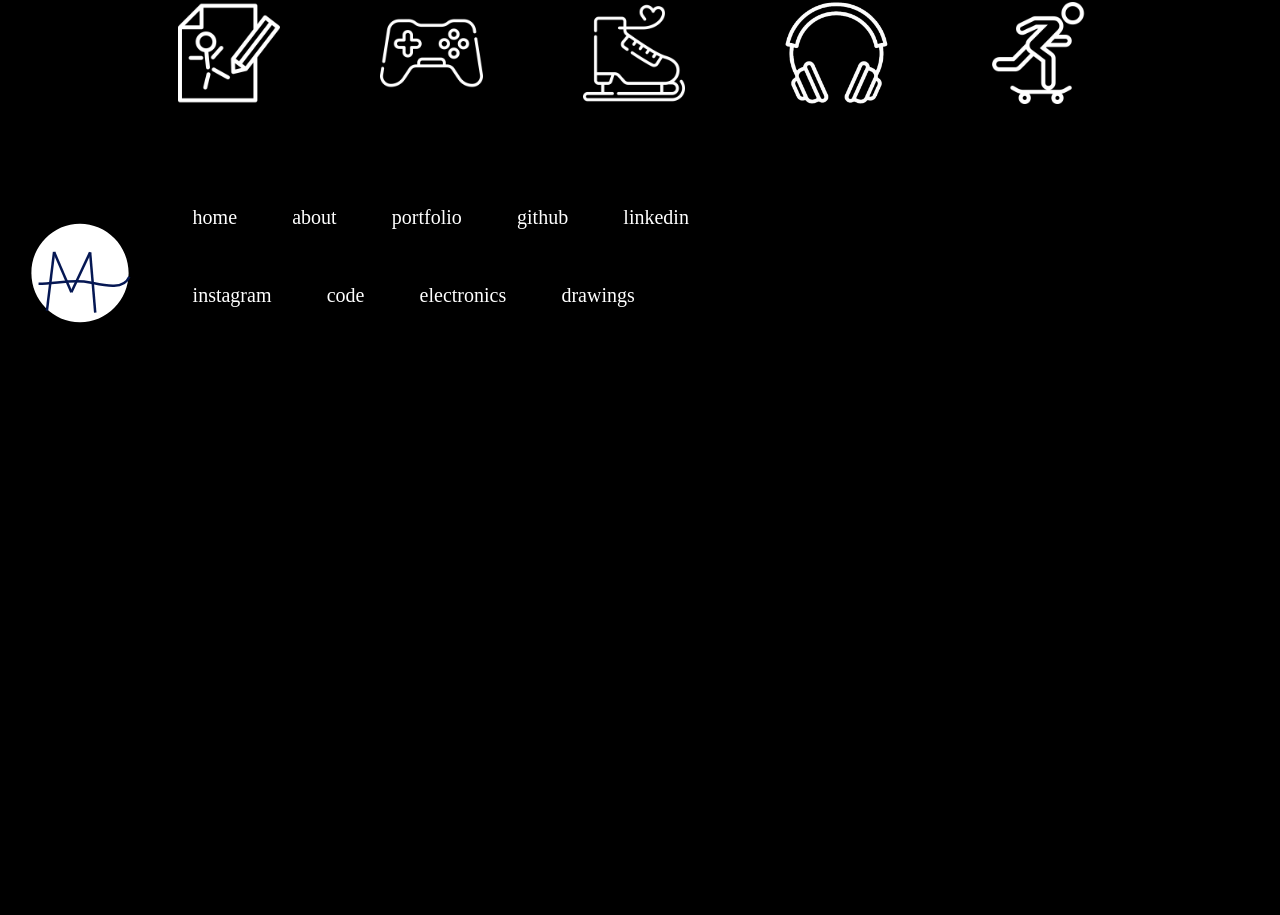
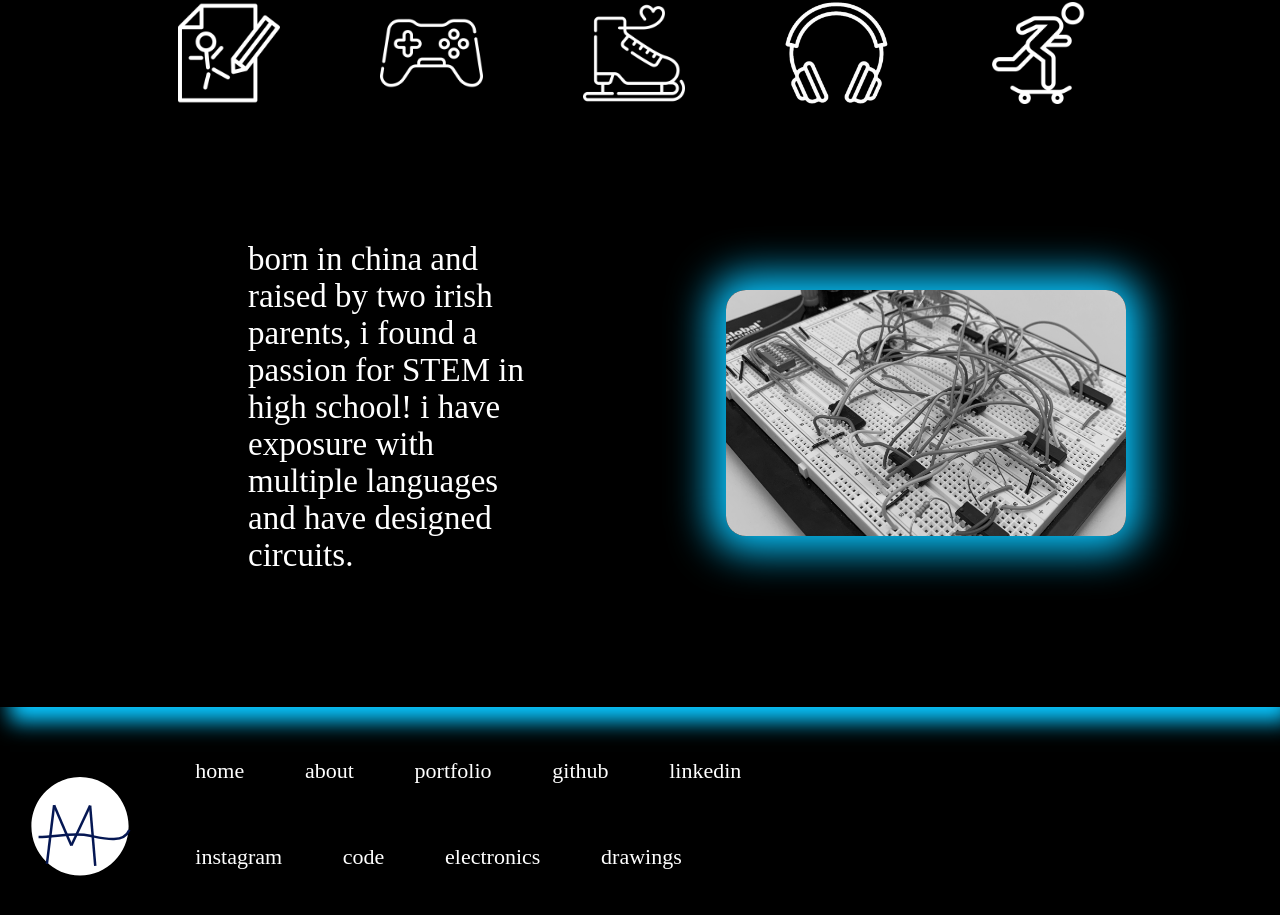
Before and after one commit to mialarkin14/websiteV2, a React (Vite) app: page / in a window 1280 px wide. Shown: the part 1759-2674 px from the top of the page. Before the commit the page ends 2133 px from the top, so only its background shows below. Built offline with nearby package versions, Linux system fonts and the light colour scheme; a web font is replaced by a local one.

Commit message:
channge image and bottom shadow

```diff
--- a/src/components/miniAbout.tsx
+++ b/src/components/miniAbout.tsx
@@ -1,7 +1,8 @@
 const MiniAbout = () => {
     return (
         <>
-            <div className="miniAbout">
+        <div className="miniAbout">
+            <div className="intro">
                 <div className="meDiv">
                     <img className="me" src="src/assets/me.jpg"></img>
                 </div>
@@ -11,6 +12,8 @@ const MiniAbout = () => {
                     </p>
                 </div>
             </div>
+
+
             <div className="hobbies">
                 <p className="hobbies-text">
                     i enjoy:
@@ -23,6 +26,20 @@ const MiniAbout = () => {
                 <img className="hobby" src="src/assets/hobbies/music.svg"></img>
                 <img className="hobby" src="src/assets/hobbies/skateboarding.svg"></img>
             </div>
+
+
+            <div className="tech">
+                <div className="blurbDivT">
+                    <p className="blurbT">
+                    born in china and raised by two irish parents, i found a passion for STEM in high school!
+                    i have exposure with multiple languages and have designed circuits.
+                    </p>
+                </div>
+                <div className="circuitDiv">
+                    <img className="circuit" src="src/assets/circuit.jpg"></img>
+                </div>
+            </div>
+        </div>
         </>
     )
 
--- a/src/index.css
+++ b/src/index.css
@@ -133,13 +133,17 @@ MiniAbout
 */
 
 .miniAbout{
+  box-shadow: 10px 15px 20px #09c6ff;
+}
+
+
+.intro{
   padding-top: 200px;
   padding-bottom: 100px;
   padding-left: 80px;
   padding-right: 80px;
   display: flex;
   flex-flow: wrap;
-
 }
 
 .meDiv{
@@ -157,7 +161,7 @@ MiniAbout
   align-items: center;
   margin-left: 70px;
   margin-right: 70px;
-
+  margin-bottom: 10px;
 }
 
 .me{
@@ -207,6 +211,58 @@ MiniAbout
 
 
 
+.tech{
+  padding-top: 50px;
+  padding-bottom: 100px;
+  padding-left: 80px;
+  padding-right: 80px;
+  display: flex;
+  flex-flow: wrap;
+
+}
+
+
+.circuitDiv{
+  display: flex;
+  justify-content: center;
+  align-items: center;
+  margin-left: 10px;
+  margin-right: 20px;
+  position: relative;
+  margin-top: 10px;
+}
+
+.blurbDivT{
+  display: flex;
+  justify-content: center;
+  align-items: center;
+  margin-left: 15%;
+  margin-right: 15%;
+
+}
+
+.circuit{
+  width: 400px;
+  height: auto;
+  box-shadow: 0 0 40px 15px #09c6ff;
+  border-radius: 20px;
+  position: relative;
+}
+
+.circuit:hover{
+  box-shadow: 0 0 60px 15px #09c6ff;
+}
+
+.blurbT{
+  font-size: 33px;
+  color: white;
+  font-family: Lexend;
+  width: 300px;
+  display: inline-block;
+}
+
+
+
 
 
 
@@ -231,7 +287,7 @@ footer{
 }
 
 .linkF{
-  font-size: 20px;
+  font-size: 22px;
   color: white;
   font-family: Lexend;
   text-decoration:none;
```
Also changed, not shown: src/assets/circuit.jpg (added).
